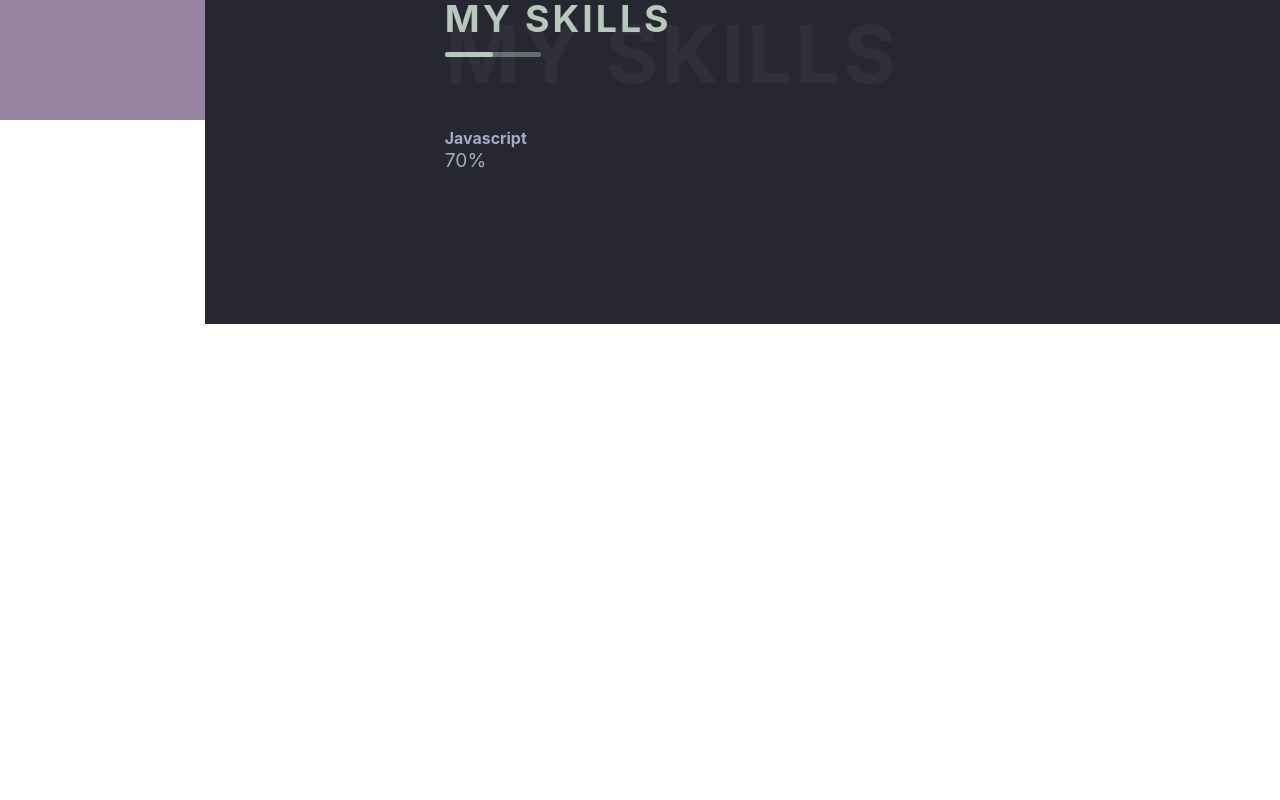
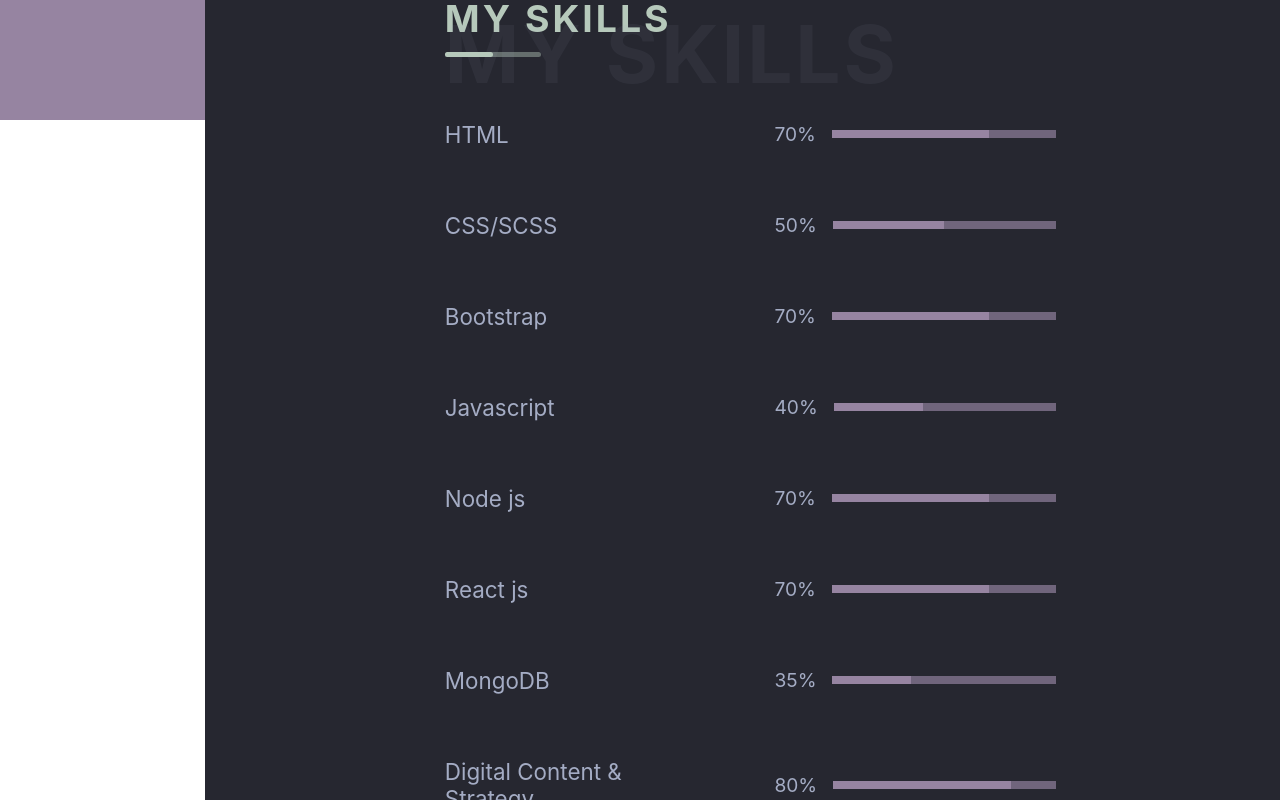
Before and after one commit to noerios/react-portfolio, a React (Create React App) app: page /about in a window 1280 px wide. Shown: the part 680-1480 px from the top of the page. Before the commit the page ends 1004 px from the top, so only its background shows below. Built offline with nearby package versions, Linux system fonts and the light colour scheme.

Commit message:
about page updates

```diff
--- a/src/Components/SkillsSection.js
+++ b/src/Components/SkillsSection.js
@@ -1,6 +1,6 @@
 import React from 'react';
 
-function SkillsSection({skill, progress}) {
+function SkillsSection({skill, progress, width }) {
     return (
         <div className="SkillsSection">
             <div className="skills-container">
@@ -8,6 +8,9 @@
                 <div className="skill-bar">
                     <p className="skill-text">{progress}</p>
                     <div className="skill-progress">
+                        <div className="progress">
+                            <div className="inner-progress" style={{width:width}}></div>
+                        </div>
 
                     </div>
                 </div>
--- a/src/Pages/AboutPage.js
+++ b/src/Pages/AboutPage.js
@@ -10,7 +10,16 @@
             <Title title={'About Me'} span={'About Me'} />
             <ImageSection />
             <Title title={'My Skills'} span={'My Skills'} />
-            <SkillsSection skill={'Javascript'} progress={'70%'}/>
+            <div className=" ">
+                <SkillsSection skill={'HTML'} progress={'70%'} width={'70%'}/>
+                <SkillsSection skill={'CSS/SCSS'} progress={'50%'} width={'50%'}/>
+                <SkillsSection skill={'Bootstrap'} progress={'70%'} width={'70%'}/>
+                <SkillsSection skill={'Javascript'} progress={'40%'} width={'40%'}/>
+                <SkillsSection skill={'Node js'} progress={'70%'} width={'70%'}/>
+                <SkillsSection skill={'React js'} progress={'70%'} width={'70%'}/>
+                <SkillsSection skill={'MongoDB'} progress={'35%'} width={'35%'}/>
+                <SkillsSection skill={'Digital Content & Strategy'} progress={'80%'} width={'80%'}/>
+            </div>
         </div>
     )
 }
--- a/src/Pages/HomePage.js
+++ b/src/Pages/HomePage.js
@@ -23,13 +23,13 @@
                 </p>
                 <div className="icons">
                     <Link className="icon-holder">
-                        <FontAwesomeIcon icon={faLinkedin} className="icon" />
+                        <FontAwesomeIcon icon={faLinkedin} className="icon li" />
                     </Link>
                     <Link className="icon-holder">
-                        <FontAwesomeIcon icon={faGithub} className="icon" />
+                        <FontAwesomeIcon icon={faGithub} className="icon gh" />
                     </Link>
                     <Link className="icon-holder">
-                        <FontAwesomeIcon icon={faInstagram} className="icon" />
+                        <FontAwesomeIcon icon={faInstagram} className="icon ig" />
                     </Link>
 
 
--- a/src/styles/_about.scss
+++ b/src/styles/_about.scss
@@ -62,3 +62,11 @@
     }
 
 }
+
+.skills-container{
+    display:  grid;
+    grid-template-columns: repeat(2, 1fr);
+    column-gap: 4rem;
+    row-gap: 3rem;
+    margin: 4rem 0
+}
--- a/src/styles/_skill.scss
+++ b/src/styles/_skill.scss
@@ -1,25 +1,35 @@
 .SkillsSection{
-    margin: 4.5rem 0;
 }
 
 .skills-container{
+    margin: 4rem 0;
+
     .skill-title{
-
+        font-size: 1.4rem;
+        font-weight: 400 ;
     }
 
     .skill-bar{
+        display: flex;
+        align-items: center;
         .skill-text{
-
         }
         .skill-progress{
-            position: relative;
-            &::before{
-                width: 4rem;
-                height: .4rem;
-                position: absolute;
-                left: 0;
-                bottom: 0;
-                background-color: red;
+            width: 100%;
+            .progress{
+                width: 100%;
+                height: .5rem;
+                background-color:  red;
+                margin-left: 1rem;
+                background-color: #9684a1ab;
+                position: relative;
+                .inner-progress{
+                    position: absolute;
+                    background-color: #9684a1;
+                    height: 100%;
+                    bottom: 0;
+                    left: 0;
+                }
             }
         }
 
--- a/src/styles/_typography.scss
+++ b/src/styles/_typography.scss
@@ -30,11 +30,20 @@
         .icon{
             font-size: 2.4rem;
             color: #BFEDC1;
+            transition: all .4s ease-in-out;
 
         }
-        .icon:hover{
+        .gh:hover{
             color: #9684A1;
-            font-size: 2.2rem;
+            font-size: 2.4rem;
+        }
+        .ig:hover{
+            color: #9684A1;
+            font-size: 2.4rem;
+        }
+        .li:hover{
+            color: #9684A1;
+            font-size: 2.4rem;
         }
     }
 }
```
Also changed, not shown: src/styles/_title.scss (renamed from src/styles/title.scss), 1 other file (tests, documents, lock files or other folders).
